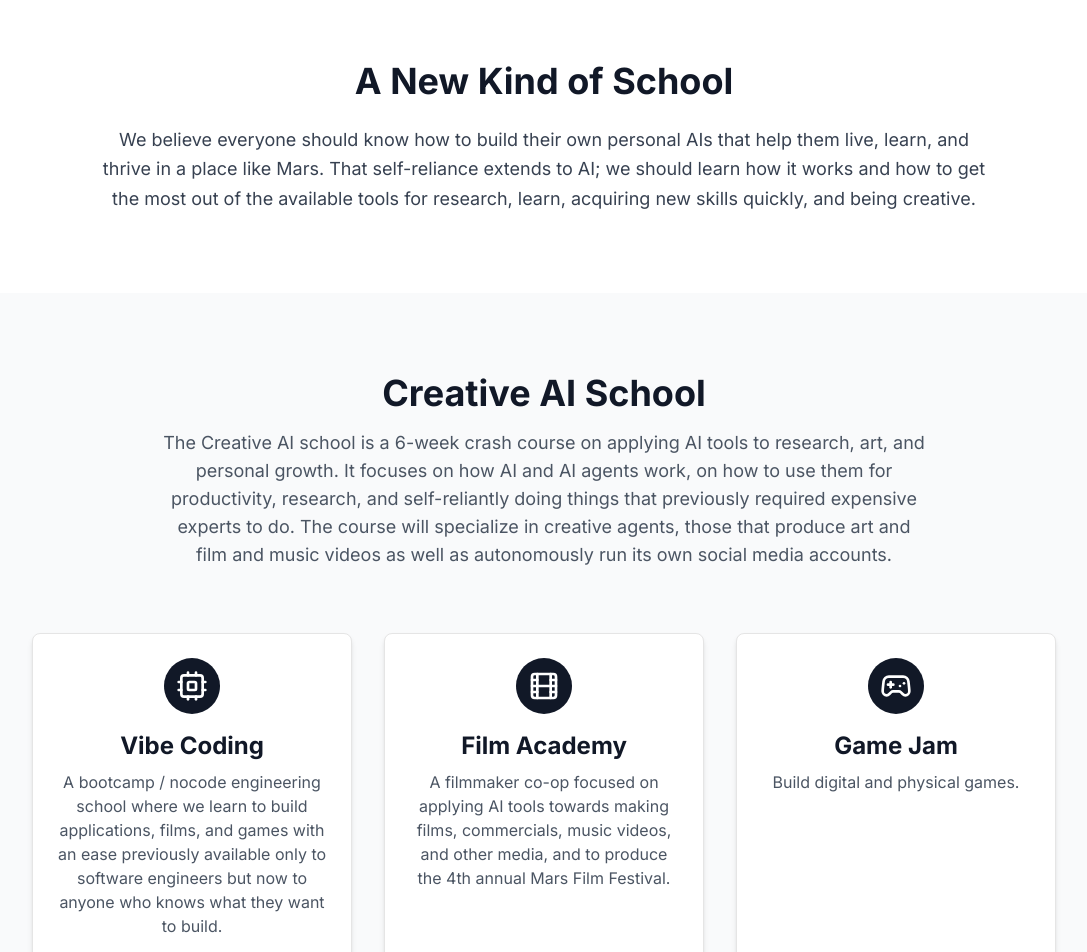
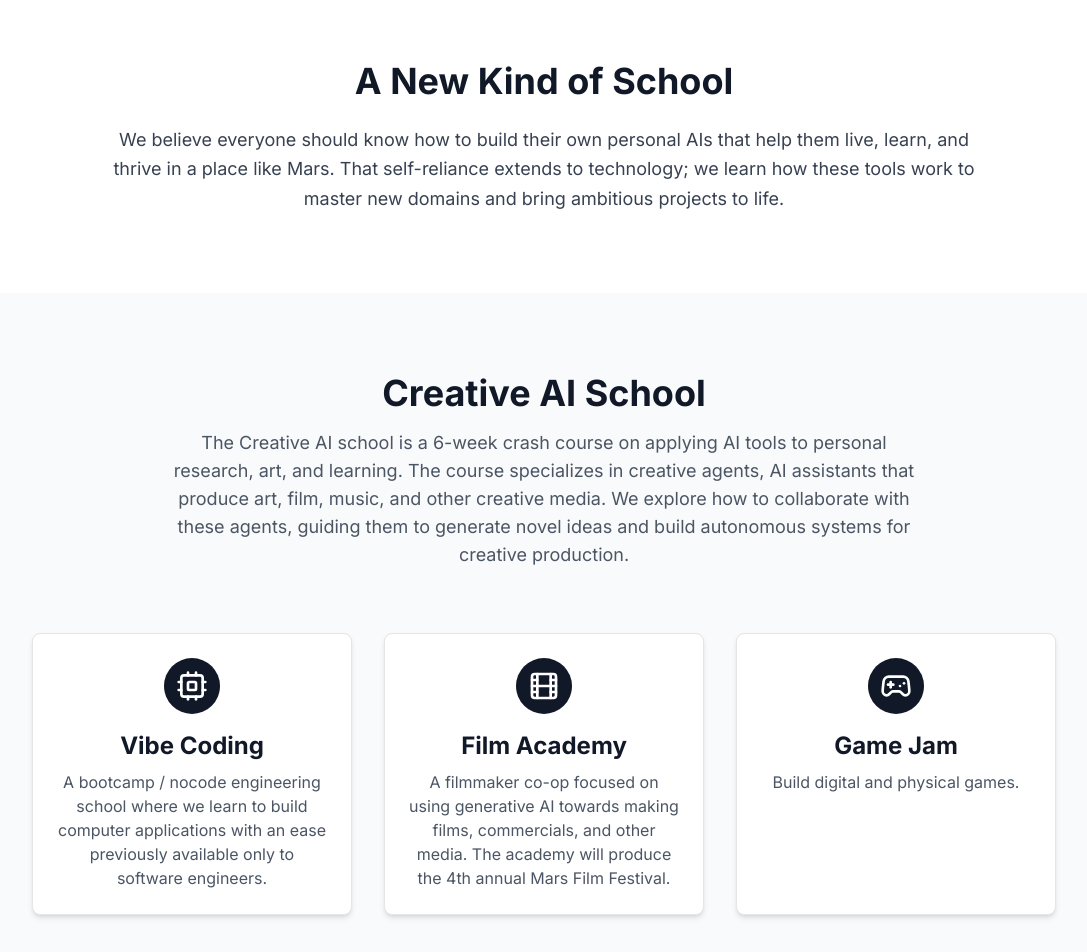
Before and after one commit to genekogan/mars.college, a Next.js app: page /academics in a window 1280 px wide. Shown: the part 580-1532 px from the top of the page, without its empty margins (96-1183 px from the left). Built offline with nearby package versions, Linux system fonts and the light colour scheme.

Commit message:
feat: update descriptions for Vibe Coding and Film Academy sections
Revise text for better clarity and engagement.

Co-authored-by: Gene Kogan <1335251+genekogan@users.noreply.github.com>

```diff
--- a/app/academics/page.tsx
+++ b/app/academics/page.tsx
@@ -118,9 +118,8 @@ export default function AcademicsPage() {
                 <h2 className="text-3xl md:text-4xl font-bold">A New Kind of School</h2>
                 <p className="text-lg text-gray-700 leading-relaxed mt-6">
                   We believe everyone should know how to build their own personal AIs that help them live, learn, and
-                  thrive in a place like Mars. That self-reliance extends to AI; we should learn how it works and how to
-                  get the most out of the available tools for research, learn, acquiring new skills quickly, and being
-                  creative.
+                  thrive in a place like Mars. That self-reliance extends to technology; we learn how these tools work
+                  to master new domains and bring ambitious projects to life.
                 </p>
               </div>
             </div>
@@ -132,11 +131,10 @@ export default function AcademicsPage() {
               <div className="text-center mb-12">
                 <h2 className="text-3xl md:text-4xl font-bold">Creative AI School</h2>
                 <p className="text-lg text-gray-600 mt-4 max-w-3xl mx-auto">
-                  The Creative AI school is a 6-week crash course on applying AI tools to research, art, and personal
-                  growth. It focuses on how AI and AI agents work, on how to use them for productivity, research, and
-                  self-reliantly doing things that previously required expensive experts to do. The course will
-                  specialize in creative agents, those that produce art and film and music videos as well as
-                  autonomously run its own social media accounts.
+                  The Creative AI school is a 6-week crash course on applying AI tools to personal research, art, and
+                  learning. The course specializes in creative agents, AI assistants that produce art, film, music, and
+                  other creative media. We explore how to collaborate with these agents, guiding them to generate novel
+                  ideas and build autonomous systems for creative production.
                 </p>
               </div>
               <div className="grid md:grid-cols-3 gap-8 max-w-5xl mx-auto mt-16">
@@ -148,9 +146,8 @@ export default function AcademicsPage() {
                   </div>
                   <h3 className="text-2xl font-bold mb-2">Vibe Coding</h3>
                   <p className="text-gray-600">
-                    A bootcamp / nocode engineering school where we learn to build applications, films, and games with
-                    an ease previously available only to software engineers but now to anyone who knows what they want
-                    to build.
+                    A bootcamp / nocode engineering school where we learn to build computer applications with an ease
+                    previously available only to software engineers.
                   </p>
                 </div>
                 <div className="text-center p-6 border rounded-lg bg-white shadow-md">
@@ -161,8 +158,8 @@ export default function AcademicsPage() {
                   </div>
                   <h3 className="text-2xl font-bold mb-2">Film Academy</h3>
                   <p className="text-gray-600">
-                    A filmmaker co-op focused on applying AI tools towards making films, commercials, music videos, and
-                    other media, and to produce the 4th annual Mars Film Festival.
+                    A filmmaker co-op focused on using generative AI towards making films, commercials, and other media.
+                    The academy will produce the 4th annual Mars Film Festival.
                   </p>
                 </div>
                 <div className="text-center p-6 border rounded-lg bg-white shadow-md">
```
